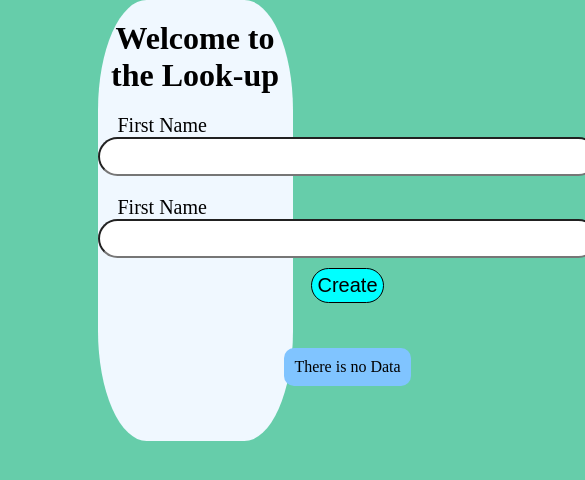
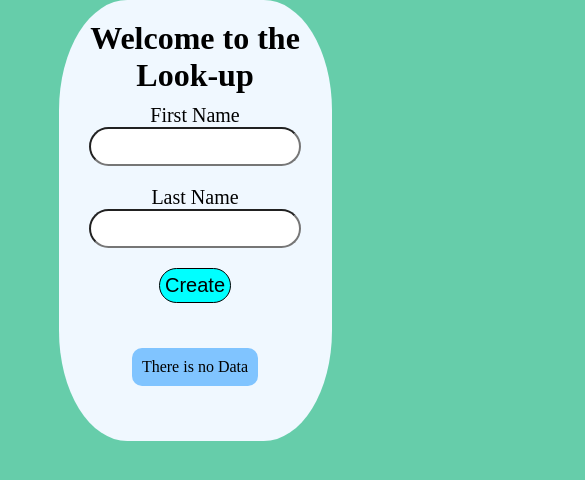
Before and after one commit to haheha24/lookup-repo, a React (Create React App) app: page / in a window 390 px wide. Shown: the top 480 px of the page, 585 px wide, since content can reach past the window. Built offline with nearby package versions, Linux system fonts and the light colour scheme.

Commit message:
added a bit of responsitivity to the form, as well as adjusting some css

```diff
--- a/src/components/Form.js
+++ b/src/components/Form.js
@@ -30,7 +30,7 @@ const Form = () => {
     <div>
       <form className="form-container" onSubmit={handleSubmit}>
         <div className="my-look-up-container">
-          <label style={{ marginLeft: 20, fontSize: 20 }}>First Name</label>
+          <label class="my-look-up-label">First Name</label>
           <input
             type="text"
             className="my-look-up"
@@ -41,7 +41,7 @@ const Form = () => {
           />
         </div>
         <div className="my-look-up-container">
-          <label style={{ marginLeft: 20, fontSize: 20 }}>First Name</label>
+          <label class="my-look-up-label">Last Name</label>
           <input
             type="text"
             className="my-look-up"
--- a/src/index.css
+++ b/src/index.css
@@ -11,7 +11,7 @@ body {
 /* Header */
 #header {
   background-color: aliceblue ;
-  margin: 0 25%;
+  margin: 0 15%;
   padding: 20px 0;
   border-radius: 25%;
 }
@@ -26,21 +26,25 @@ body {
 /* FORM */
 .form-container {
   margin: 0 auto;
-  width: 500px;
+  width: 100%;
   display: flex;
   flex-direction: column;
 }
 .my-look-up-container {
   display: flex;
-  flex-direction: column;
-  margin-top: 20px;
-
+  justify-content: space-evenly;
+  margin: 10px 0;
+}
+.my-look-up-label {
+  margin-left: 20px;
+  font-size: 20px;
 }
 .my-look-up {
   font-size: 1.05rem;
   border-radius: 40px;
-  flex-grow: 2;
   padding: 7.5px 5px 7.5px 10px;
+  min-width: 30%;
+  margin: 0 22.5% 0 0;
 }
 .my-look-up:focus-visible {
   outline: none;
@@ -70,3 +74,20 @@ body {
   border-radius: 10px;
   margin: 10px auto;
 }
+
+/* 600px responsive */
+@media screen and (max-width: 650px) {
+  #header {
+    margin: 0 15%;
+  }
+  .my-look-up-container {
+    flex-direction: column;
+  }
+  .my-look-up-label {
+    margin: 0;
+    text-align: center;
+  }
+  .my-look-up {
+    margin: 0 11.25%;
+  }
+}
```
